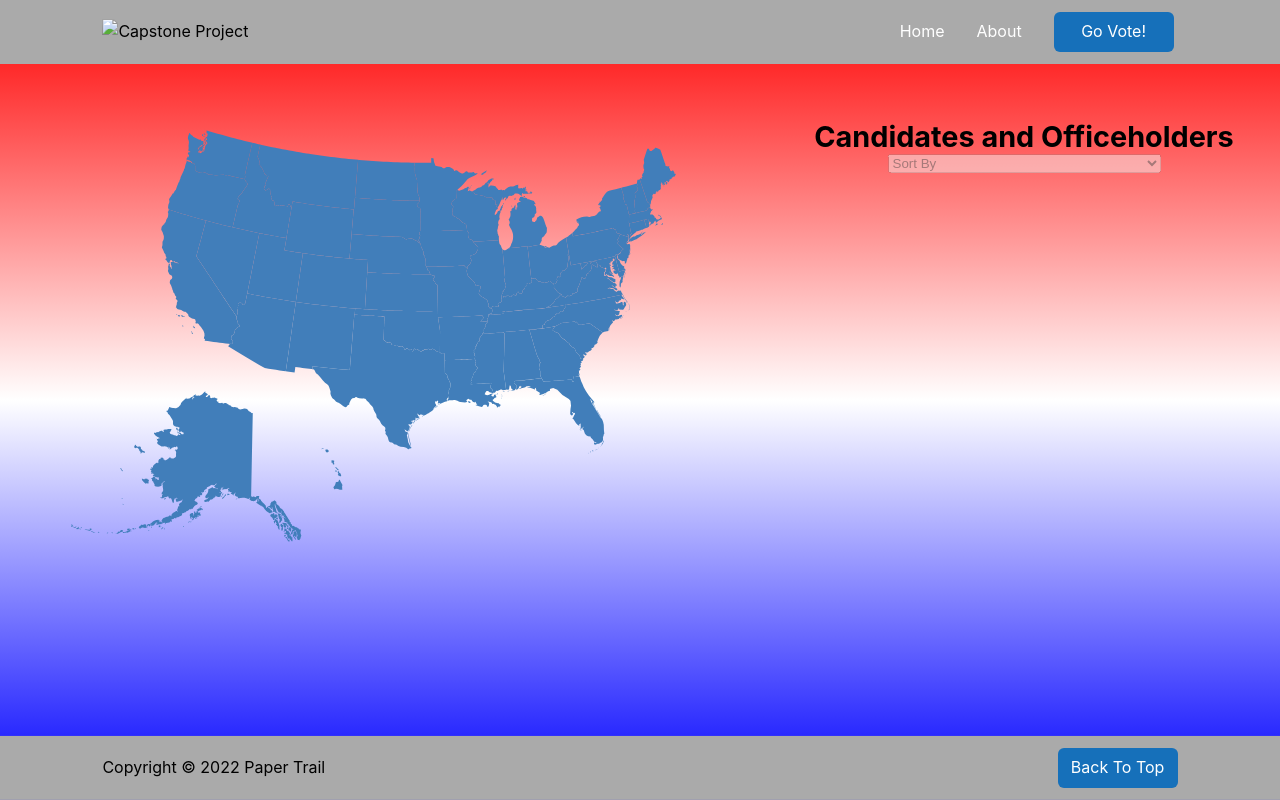
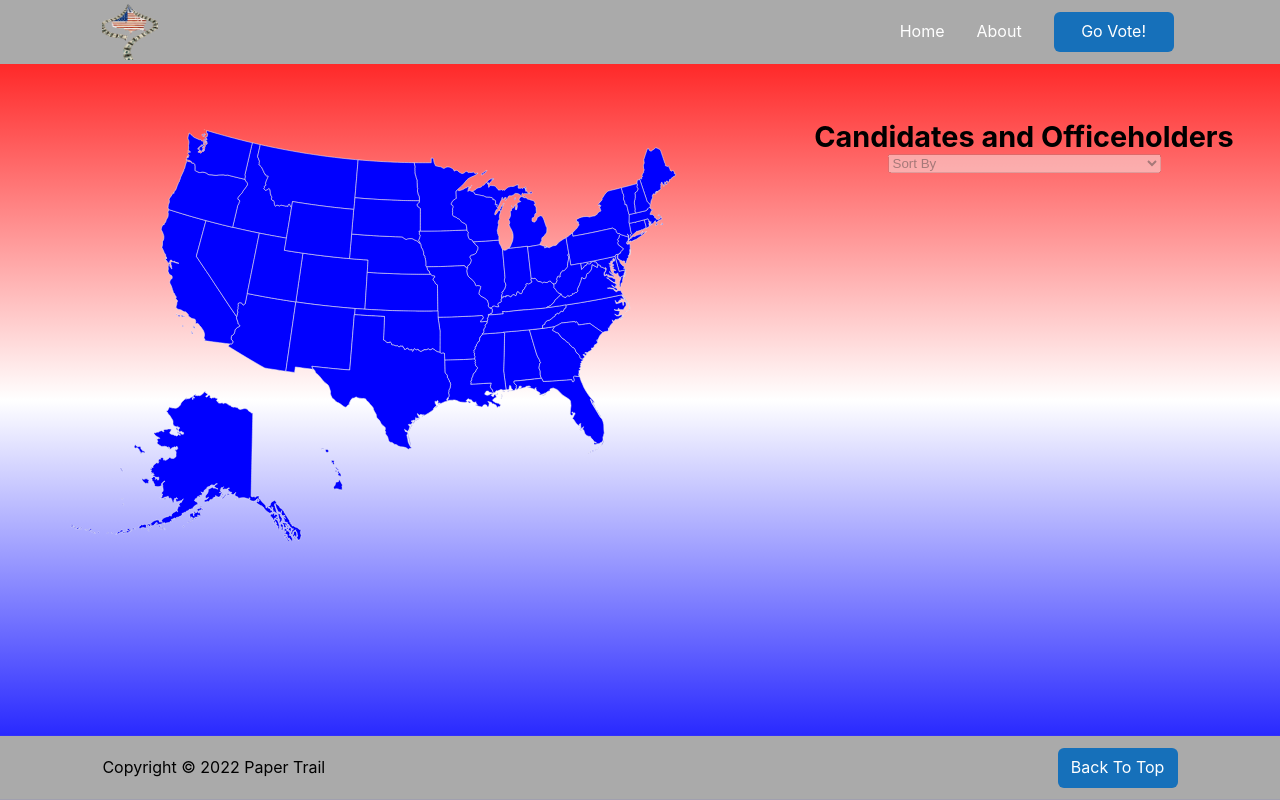
Before and after one commit to ericg407/Capstone-Paper-Trail, a website built with Vite: page index.html in a window 1280 px wide. Built offline with nearby package versions, Linux system fonts and the light colour scheme; no server answers.

Commit message:
logo added; map and header css updated

```diff
--- a/css/components/header.css
+++ b/css/components/header.css
@@ -23,6 +23,9 @@
   display: flex;
   align-items: center;
   justify-content: center;
+
+  width: 7vh;
+  height: 7vh;
 }
 
 #logo {
--- a/css/components/us-map.css
+++ b/css/components/us-map.css
@@ -1,17 +1,22 @@
 #us-map {
-  fill: rgb(65, 126, 186);
+  /* fill: rgb(65, 126, 186); */
+  fill: blue;
+  stroke: #eee;
+  stroke-width: 1px;
   width: 100%;
 }
 #us-map g {
   transition: 0.3s;
 }
 #us-map g:hover {
-  fill: hsl(240, 55%, 40%);
+  /* fill: hsl(240, 55%, 40%); */
+  fill: red;
   cursor: pointer;
 }
 .active,
 .active:hover {
-  fill: rgb(241, 149, 83) !important;
+  /* fill: rgb(241, 149, 83) !important; */
+  fill: white !important;
 }
 #StateInfo {
   position: absolute;
--- a/js/components/header.js
+++ b/js/components/header.js
@@ -10,7 +10,7 @@ class Header extends HTMLElement {
       <div id="nav-bar__container">
         <div class="nav-bar__wrap">
           <div class="nav-bar__logo">
-            <img src="" alt="Capstone Project" id="logo" />
+            <img src="./img/paper-trail-logo.png" alt="Capstone Project" id="logo" />
           </div>
 
           <div class="nav-bar">
```
Also changed, not shown: js/utility/getLegislators.js (+0 -28 lines), img/paper-trail-logo.png (added), img/user-icon.jpg (renamed from user-icon.jpg).
